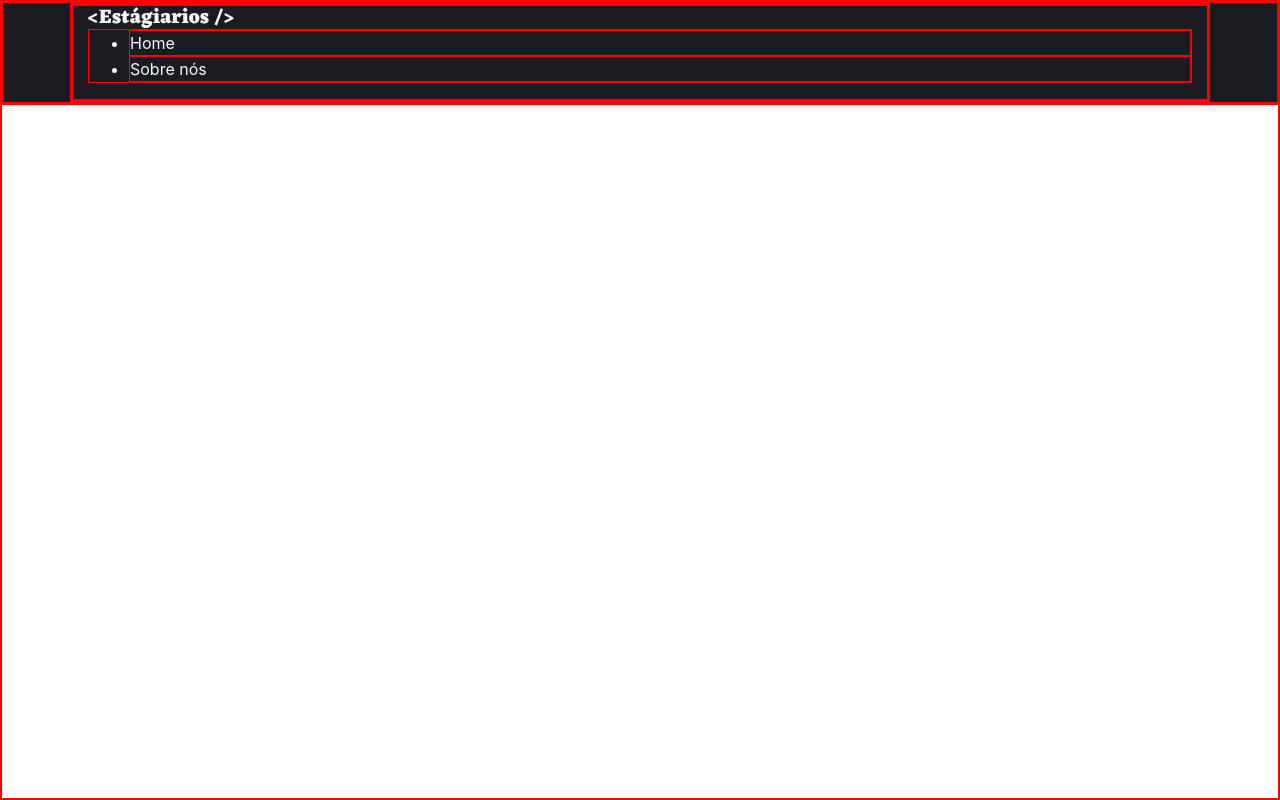
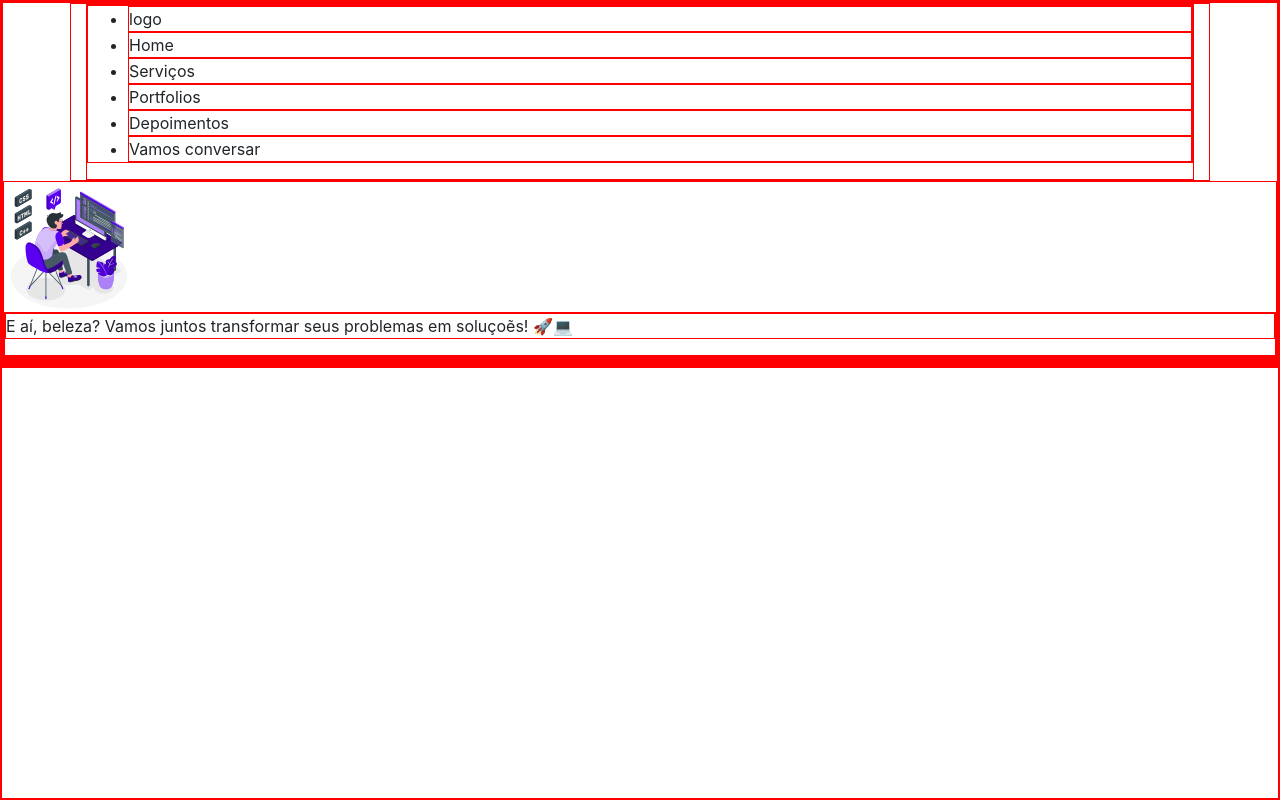
Before and after one commit to JulioDesar/portfolio, a plain HTML site: page index.html in a window 1280 px wide. Drawn offline with nearby package versions, Linux system fonts and the light colour scheme.

Commit message:
add elements

```diff
--- a/css/style.css
+++ b/css/style.css
@@ -1,12 +1,3 @@
 *{
     border: 1px solid red;
 }
-
-li{
-    color: #F7F7F7;
-    background-color: #1A1C22;
-}
-
-main{
-    background-color: #1A1C22;
-}
--- a/index.html
+++ b/index.html
@@ -12,19 +12,41 @@
 
     <main>
         <section class="container">
-            <header class="row">
-                <nav class="col-12">
-                    <img src="estagiarios.svg" alt="">
-                    <ul>
-                        <li>Home</li>
-                        <li>Sobre nós</li>
-                    </ul>
-                </nav>
-            </header>
+            <nav>
+                <ul>
+                    <li>logo</li>
+                    <li>Home</li>
+                    <li>Serviços</li>
+                    <li>Portfolios</li>
+                    <li>Depoimentos</li>
+                    <li>Vamos conversar</li>
+                </ul>
+            </nav>
+        </section>
+        <section>
+            <img src="imagem_section.svg" alt="">
+            <div>
+                <p>
+                    E aí, beleza?
+                    Vamos juntos transformar seus problemas em soluçoẽs! 🚀💻
+                </p>
+                <div class="social-media-buttons">
+
+                </div>
+            </div>
+        </section>
+        <section class="servicos">
+
+        </section>
+
+        <section class="portfolio">
+
         </section>
 
         <section>
+            <footer>
 
+            </footer>
         </section>
     </main>
 
```
Also changed, not shown: imagem_section.svg (added).
